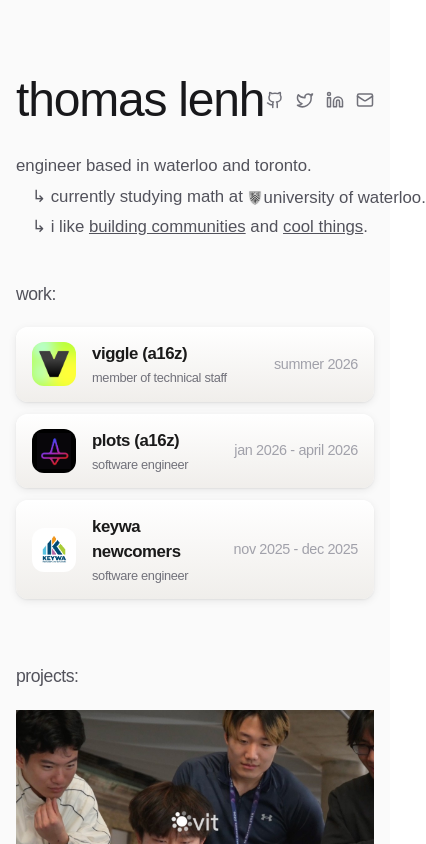
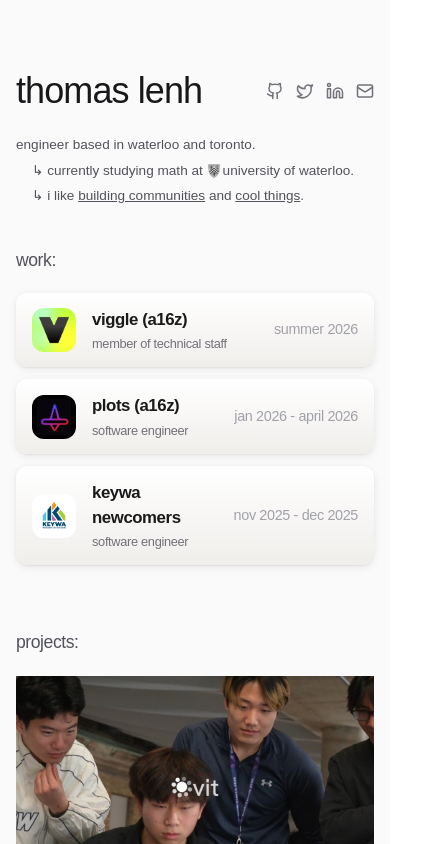
Before and after one commit to forkiron/thomaslenh-v2, a Next.js app: page / in a window 390 px wide. Shown: the top 844 px of the page, 426 px wide, since content can reach past the window. Built offline with nearby package versions, Linux system fonts and the light colour scheme.

Commit message:
fix: wrapping text

```diff
--- a/app/globals.css
+++ b/app/globals.css
@@ -26,6 +26,13 @@
   --font-card-meta: 0.9rem;
   --font-project-title: 1.3rem;
   --font-project-body: 0.9rem;
+}
+
+@media (max-width: 640px) {
+  :root {
+    --font-hero: 2.25rem;
+    --font-bio: 0.85rem;
+  }
 }
 
 .dark {
```
